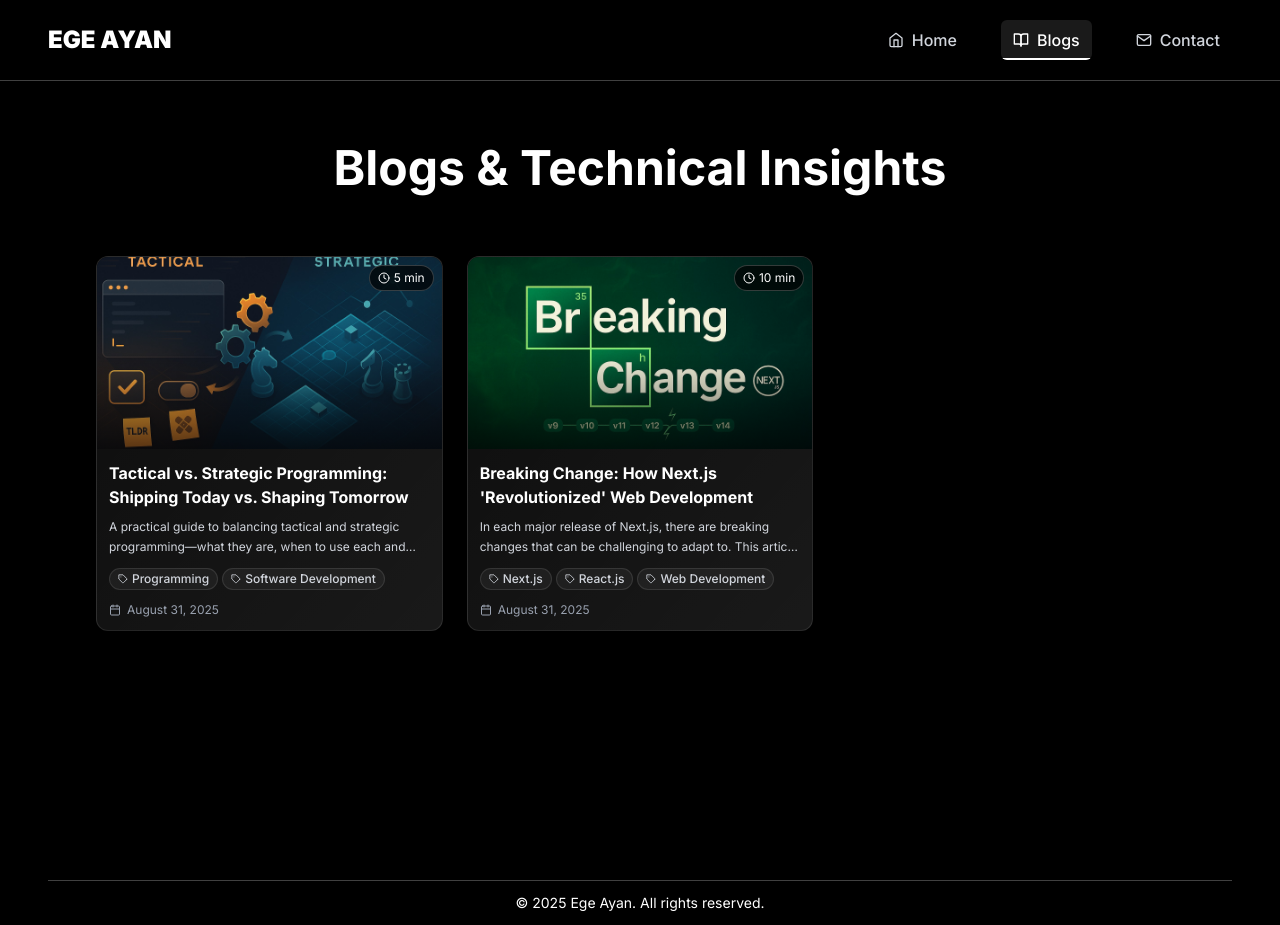
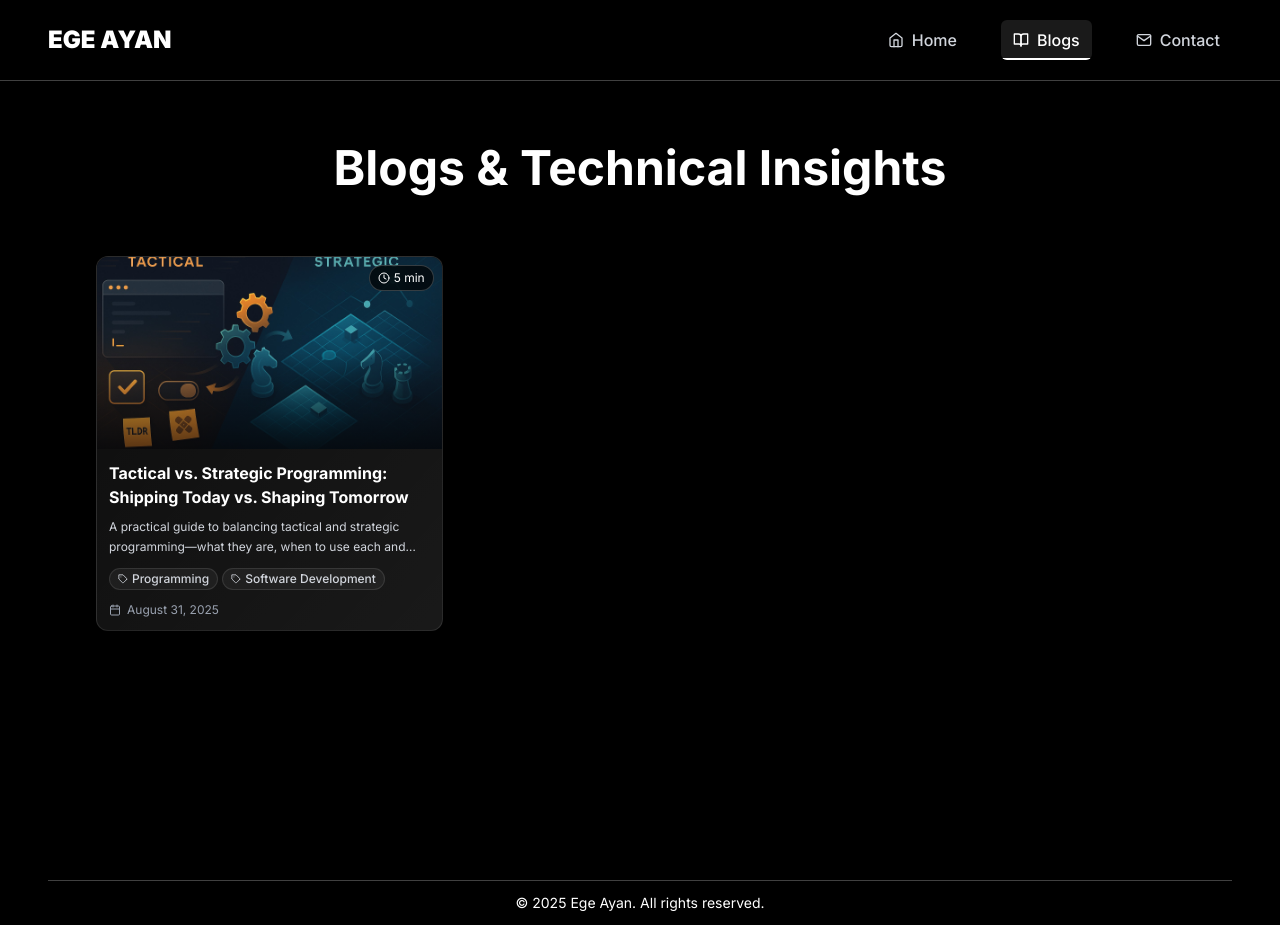
Before and after one commit to ege-ayan/personal-website, a Next.js app: page /blogs in a window 1280 px wide. Built offline with nearby package versions, Linux system fonts and the light colour scheme.

Commit message:
fix build issue

```diff
--- a/contents/blogs.ts
+++ b/contents/blogs.ts
@@ -10,14 +10,4 @@
     tags: ["Programming", "Software Development"],
     image: "/images/blogs/tactical-vs-strategic-programming.jpg",
   },
-  {
-    title: "Breaking Change: How Next.js 'Revolutionized' Web Development",
-    description:
-      "In each major release of Next.js, there are breaking changes that can be challenging to adapt to. This article will guide you through the process of updating your codebase to the latest version of Next.js.",
-    readTime: "10 min",
-    publishedAt: "2025-08-31",
-    href: "/blogs/nextjs-breaking-change",
-    tags: ["Next.js", "React.js", "Web Development"],
-    image: "/images/blogs/nextjs-breaking-change.jpg",
-  },
 ];
```
Also changed, not shown: app/blogs/nextjs-breaking-changes/page.tsx (deleted).
